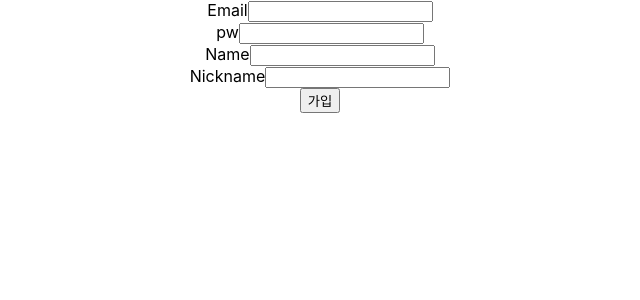
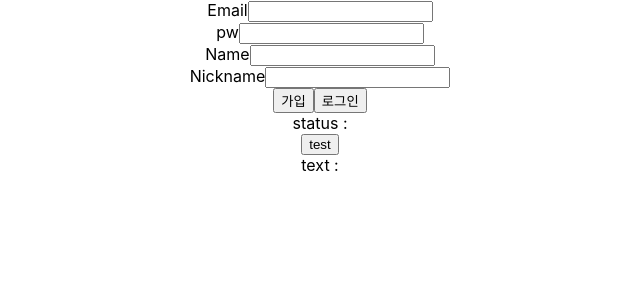
Before and after one commit to KangWCB/comgram, a React (Create React App) app in the folder frontend/: page / in a window 1280 px wide. Shown: the top 300 px of the page, without its empty margins (320-960 px from the left). Built offline with nearby package versions, Linux system fonts and the light colour scheme.

Commit message:
jwt test

```diff
--- a/frontend/src/pages/Login.js
+++ b/frontend/src/pages/Login.js
@@ -81,6 +81,10 @@ const LoginPage = () => {
                 <br/>
 
                 <button onClick={() => registerHandler()}>가입</button>
+                <button onClick={() => loginHandler()}>로그인</button>
+                <br/>status : {status}
+                <br/><button onClick={() => testfunc()}>test</button>
+                <br/>text : {text}
             </div>
         </div>
     )
```
